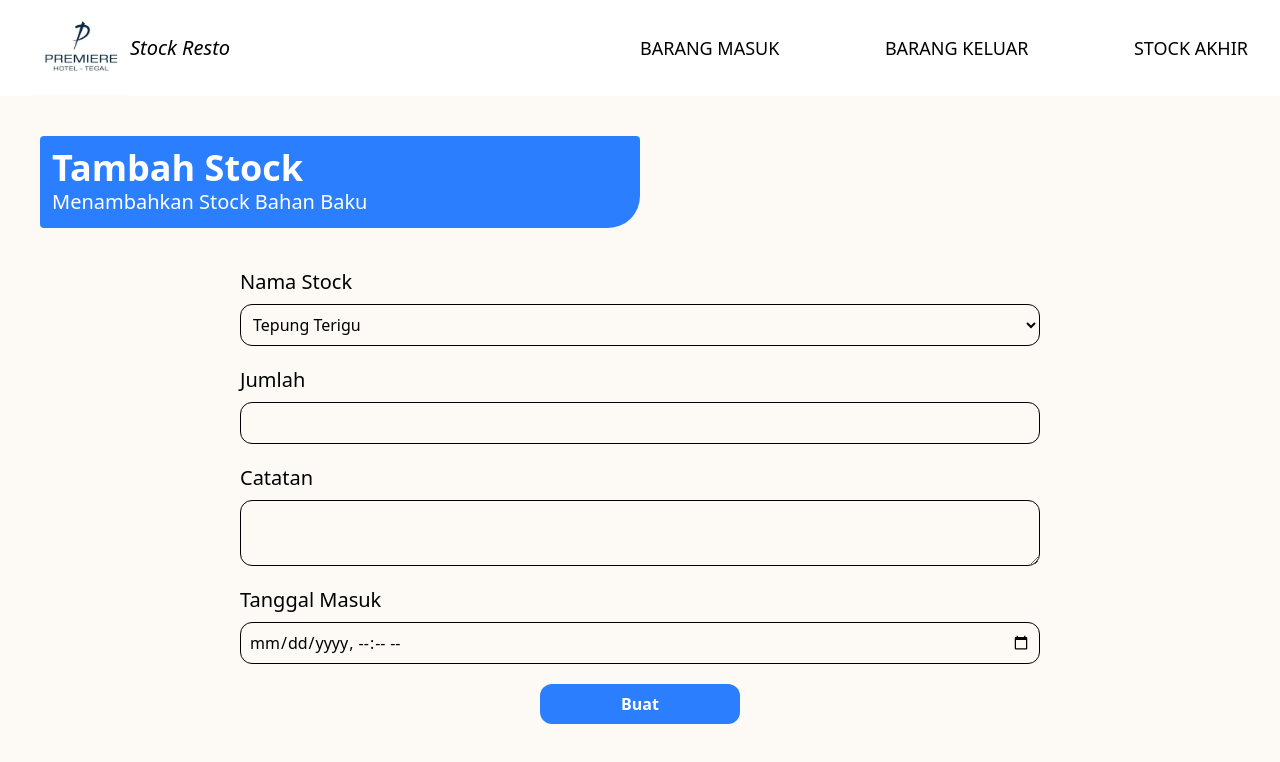
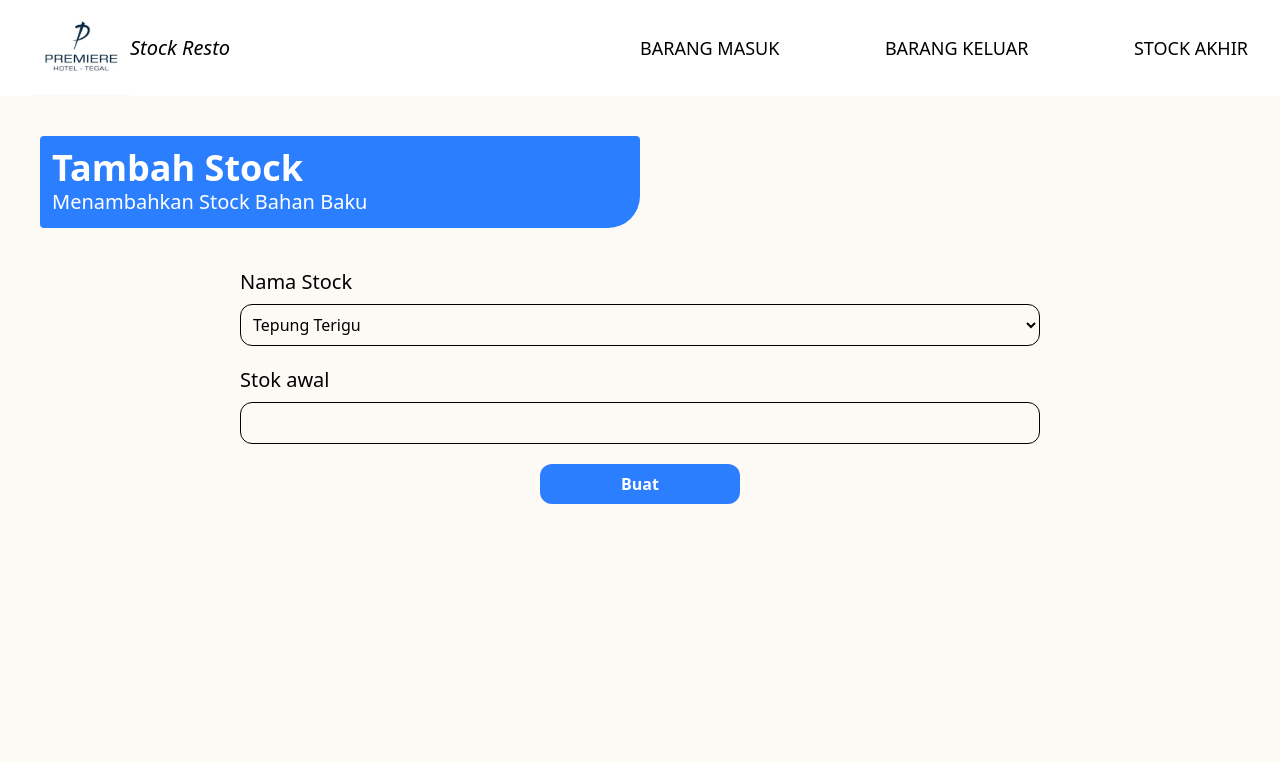
Before and after one commit to Opjasson/Restaurant-Premier, a React (Vite) app in the folder restoPremier/: page /Add-stock in a window 1280 px wide. Shown: the top 762 px of the page. Built offline with nearby package versions, Linux system fonts and the light colour scheme.

Commit message:
frontend : done customize satuan jumlah barang

```diff
--- a/restoPremier/src/Pages/AddStock.jsx
+++ b/restoPremier/src/Pages/AddStock.jsx
@@ -1,18 +1,25 @@
-import React from "react";
+import React, { useState } from "react";
 import MainLayout from "../Components/Templates/MainLayout";
 
 const AddStock = () => {
+    const [namaStock, setNamaStock] = useState("")
+
+
     return (
         <MainLayout>
             <div className="mb-10 bg-blue-500 md:w-1/2 p-3 rounded-br-4xl rounded-sm text-white">
-                <h1 className="md:text-4xl text-2xl font-extrabold">Tambah Stock</h1>
+                <h1 className="md:text-4xl text-2xl font-extrabold">
+                    Tambah Stock
+                </h1>
                 <p className="md:text-xl font-light">
                     Menambahkan Stock Bahan Baku
                 </p>
             </div>
 
             {/* Form Start */}
-            <form action="" className="flex flex-col gap-5 md:w-2/3 mx-auto pb-20">
+            <form
+                action=""
+                className="flex flex-col gap-5 md:w-2/3 mx-auto pb-20">
                 <div className="flex flex-col md:gap-2">
                     <label htmlFor="namaStock" className="md:text-xl text-base">
                         Nama Stock
@@ -35,27 +42,21 @@ const AddStock = () => {
 
                 <div className="flex flex-col md:gap-2">
                     <label className="md:text-xl text-base" htmlFor="namaStock">
-                        Jumlah
+                        Stok awal
                     </label>
-                    <input id="namaStock" className="border rounded-xl p-1.5 md:p-2" type="number" />
+                    <input
+                        id="namaStock"
+                        className="border rounded-xl p-1.5 md:p-2"
+                        type="number"
+                        // onChange={(e) => setStokAwal(e.target.value)}
+                    />
                 </div>
 
-                <div className="flex flex-col md:gap-2">
-                    <label className="md:text-xl text-base" htmlFor="catatan">
-                        Catatan
-                    </label>
-                    <textarea name="" className="border rounded-xl p-1.5 md:p-2" id="catatan">
-                    </textarea>
-                </div>
-
-                <div className="flex flex-col md:gap-2">
-                    <label className="md:text-xl text-base" htmlFor="namaStock">
-                        Tanggal Masuk
-                    </label>
-                    <input id="namaStock" className="border rounded-xl p-1.5 md:p-2" type="datetime-local" />
-                </div>
-
-                <button type="submit" className="bg-blue-500 w-1/4 mx-auto px-3 py-2 hover:cursor-pointer hover:bg-blue-600 rounded-xl text-white font-extrabold">Buat</button>
+                <button
+                    type="submit"
+                    className="bg-blue-500 w-1/4 mx-auto px-3 py-2 hover:cursor-pointer hover:bg-blue-600 rounded-xl text-white font-extrabold">
+                    Buat
+                </button>
             </form>
             {/* Form End */}
         </MainLayout>
--- a/restoPremier/src/Pages/Stock.jsx
+++ b/restoPremier/src/Pages/Stock.jsx
@@ -48,7 +48,7 @@ const Stock = () => {
             <div className="mt-7">
                 <div className="flex justify-between px-5 py-3 bg-blue-500 rounded-xl lg:text-lg text-sm text-white font-bold shadow-slate-500 shadow-md">
                     <h2>No</h2>
-                    <h2 className=" w-32">Nama barang</h2>
+                    <h2 className=" w-40">Nama barang</h2>
                     <h2 className=" w-32">Stock awal</h2>
                     <h2 className=" w-32">Barang masuk</h2>
                     <h2 className=" w-32">Barang keluar</h2>
@@ -58,9 +58,21 @@ const Stock = () => {
                 {data.map((item, index) => (
                     <div
                         onClick={() => navigate(`Detail-stock/${item.id}`)}
-                        className="flex justify-between hover:cursor-pointer px-5 py-3 lg:text-lg text-sm font-extralight mt-2 border-b-2 border-slate-400">
-                        <h2 key={index + 1} className="">{index + 1}</h2>
-                        <h2 className=" w-32 ml-3">{item.nama_Barang}</h2>
+                        className="flex justify-between hover:cursor-pointer hover:bg-slate-300 px-5 py-3 lg:text-lg text-sm font-extralight mt-2 border-b-2 border-slate-400">
+                        <h2 key={index + 1} className="">
+                            {index + 1}
+                        </h2>
+                        <h2 className=" w-40 ml-3">
+                            {[
+                                "Tepung Terigu",
+                                "Beras",
+                                "Tepung Kanji",
+                                "Tepung Beras",
+                                "Telor",
+                            ].includes(item.nama_Barang)
+                                ? item.nama_Barang + " */Kg"
+                                : item.nama_Barang + " */pcs"}
+                        </h2>
                         <h2 className=" w-32">{item.stok_awal}</h2>
                         <h2 className=" w-32">{item.barang_masuk}</h2>
                         <h2 className=" w-32">{item.barang_keluar}</h2>
```
